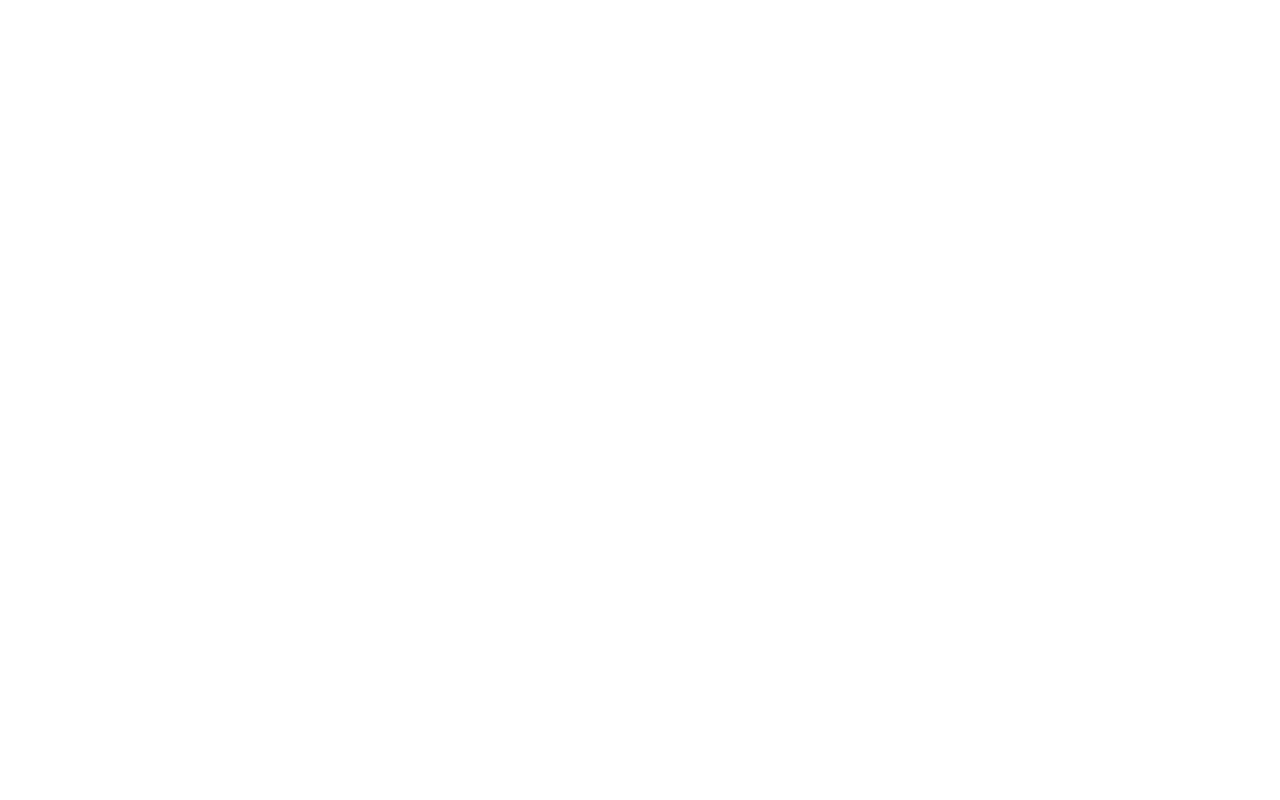
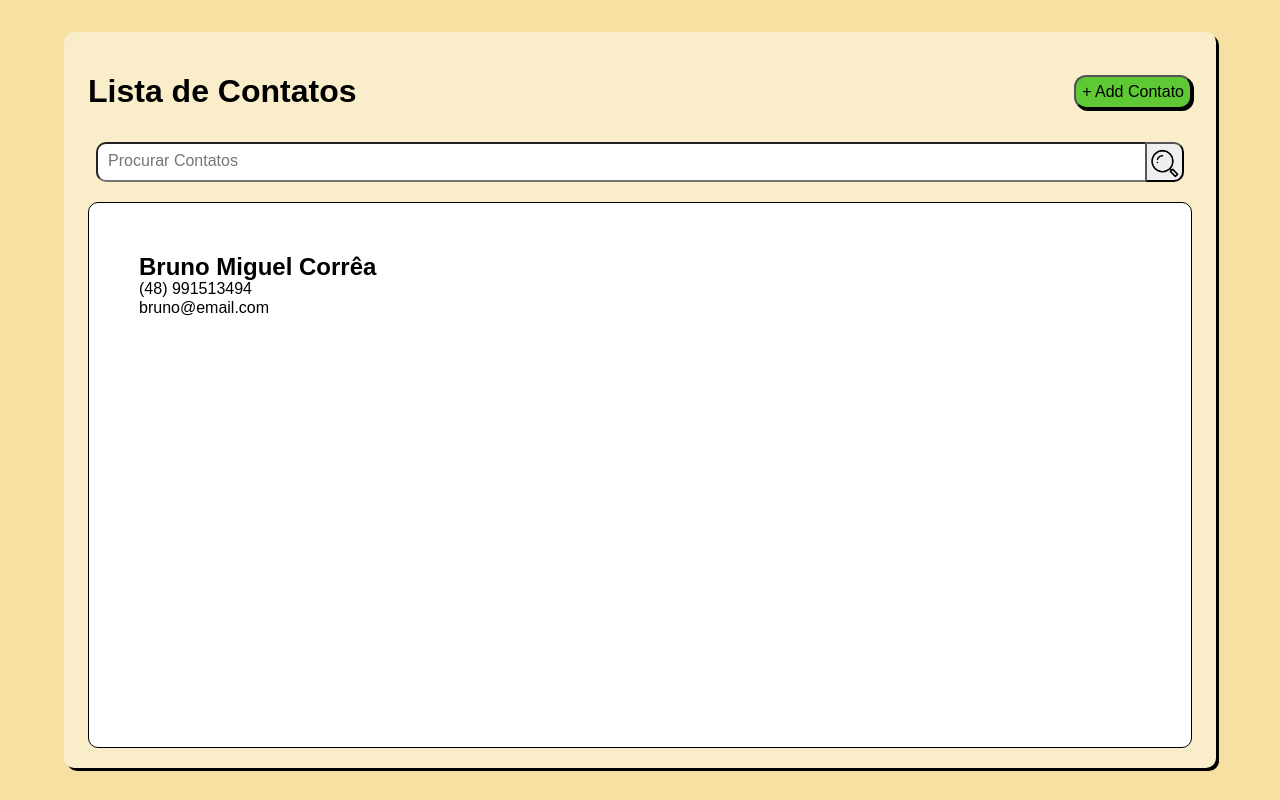
Before and after one commit to CorreaBrunoMiguel/agenda-web-contatos, a website: page index.html in a window 1280 px wide. Drawn offline with nearby package versions, Linux system fonts and the light colour scheme.

Commit message:
layout inicial

```diff
--- a/index.html
+++ b/index.html
@@ -16,5 +16,30 @@
     />
     <link rel="stylesheet" href="style.css" />
   </head>
-  <body></body>
+  <body>
+    <div class="container">
+      <header>
+        <div class="heading">
+          <h1>Lista de Contatos</h1>
+          <button>+ Add Contato</button>
+        </div>
+        <div class="search">
+          <input type="text" placeholder="Procurar Contatos" />
+          <button type="submit">
+            <img
+              src="assets/icons/icons8-pesquisar-128.png"
+              alt="lupa-pesquisar"
+            />
+          </button>
+        </div>
+      </header>
+      <main>
+        <div class="card">
+          <h2>Bruno Miguel Corrêa</h2>
+          <p>(48) 991513494</p>
+          <p>bruno@email.com</p>
+        </div>
+      </main>
+    </div>
+  </body>
 </html>
--- a/style.css
+++ b/style.css
@@ -0,0 +1,82 @@
+* {
+  margin: 0;
+  padding: 0;
+  box-sizing: border-box;
+}
+
+html {
+  font-size: 16px;
+  font-family: sans-serif;
+}
+
+body {
+  height: 100dvh;
+  display: flex;
+  justify-content: center;
+  align-items: center;
+  background-color: #F6E0A2;
+}
+
+.container {
+  display: flex;
+  flex-flow: column;
+  height: calc(100dvh - 8%);
+  background-color: #faedca;
+  border-radius: 10px;
+  padding: 20px 24px;
+  width: 90%;
+  box-shadow: 3px 3px black;
+}
+
+header {
+  flex: 1;
+  display: flex;
+  flex-flow: column;
+  gap: 10px;
+}
+
+.heading {
+  display: flex;
+  justify-content: space-between;
+  align-items: center;
+}
+
+.heading button {
+  padding: 6px;
+  background-color: rgb(94, 201, 52);
+  border-radius: 12px;
+  cursor: pointer;
+  box-shadow: 2px 2px black;
+}
+
+.search {
+  display: flex;
+  justify-content: center;
+  height: 40px;
+}
+
+.search input {
+  width: 95%;
+  padding-left: 10px;
+  border-top-left-radius: 10px;
+  border-bottom-left-radius: 10px;
+  border-right: none;
+}
+
+.search button {
+  border-top-right-radius: 10px;
+  border-bottom-right-radius: 10px;
+}
+
+.search button img {
+  height: 35px;
+}
+
+main {
+  flex: 4;
+  background-color: white;
+  margin-top: 20px;
+  border-radius: 10px;
+  padding: 50px;
+  border: .3px solid black;
+}
```
Also changed, not shown: assets/icons/icons8-pesquisar-128.png (added).
